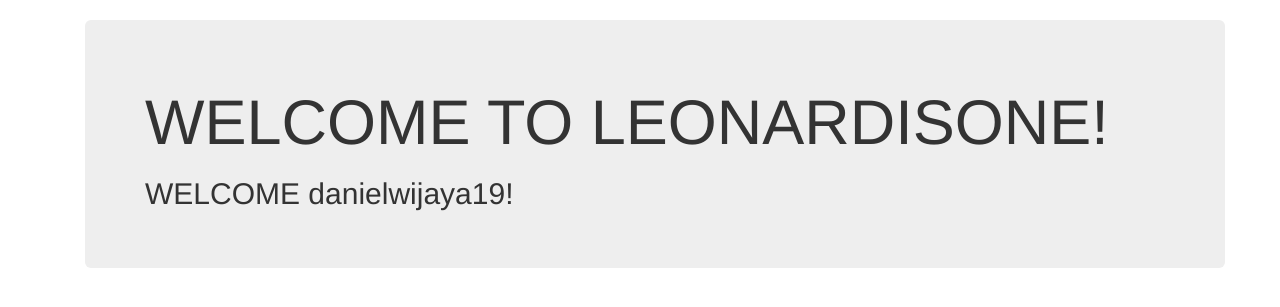
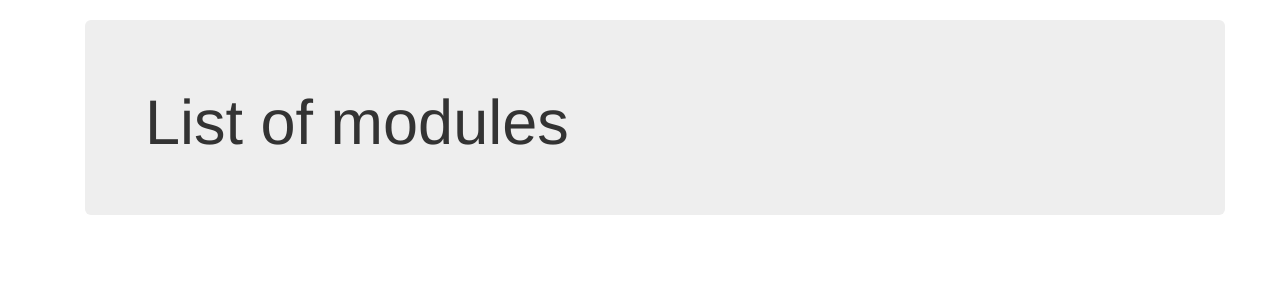
Before and after one commit to LeonardisOne/NTU-CZ3002-Project, a Django app: page /appOne/prof/ in a window 1280 px wide. Shown: the part 51-358 px from the top of the page. Run offline with Django 3.2, Linux system fonts and the light colour scheme; a user stored in the database is signed in; data comes from the database, SQL or seed files in the repository; both versions use the stored data as it was after the commit; some libraries are stand-ins or nearby versions.

Commit message:
add attribute to Module & display modules by prof

```diff
--- a/WebOne/appOne/models.py
+++ b/WebOne/appOne/models.py
@@ -17,6 +17,7 @@
 class Module(models.Model):
 
     module_name = models.CharField(max_length=50)
+    coordinator = models.ForeignKey(User, on_delete=models.SET_NULL, null=True, blank=True)
 
     class Meta:
         permissions = (("can_modify_module", "Can create/delete a module"),)#placeholder
--- a/WebOne/appOne/views.py
+++ b/WebOne/appOne/views.py
@@ -141,7 +141,8 @@
 #     return render(request,'appOne/view_module.html',{})
 
 def prof_page(request):
-    return render(request,'appOne/prof.html',{})
+    module_list = Module.objects.filter(coordinator=request.user)
+    return render(request,'appOne/prof.html',{'module_list': module_list})
 
 def student_page(request):
     return render(request,'appOne/student.html',{})
--- a/WebOne/templates/appOne/prof.html
+++ b/WebOne/templates/appOne/prof.html
@@ -5,3 +5,15 @@
 <li><a class="navbar-link" href="{% url 'appOne:manage_module'%}">Manage Module</a></li>
 <!-- <li><a class="navbar-link" href="{% url 'appOne:manage_chapter'%}">Manage Chapter</a></li> -->
 {% endblock %}
+{% block body_block %}
+<div class="container">
+    <div class="jumbotron">
+        <h1>List of modules</h1>
+            {% for module in module_list %}
+                <tr>
+                    <td>{{module.module_name}}</td>
+                </tr>
+            {% endfor %}
+    </div>
+  </div>
+{% endblock %}
```
Also changed, not shown: WebOne/appOne/migrations/0004_module_coordinator.py (added), WebOne/appOne/migrations/0005_auto_20191005_1357.py (added), WebOne/db.sqlite3.
